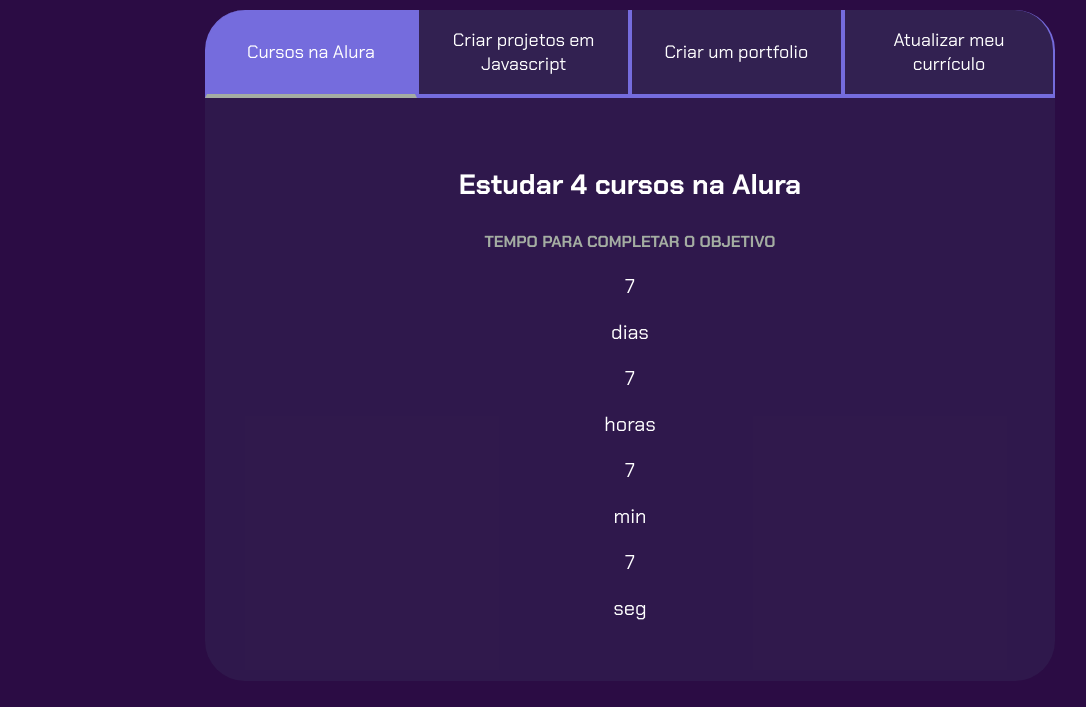
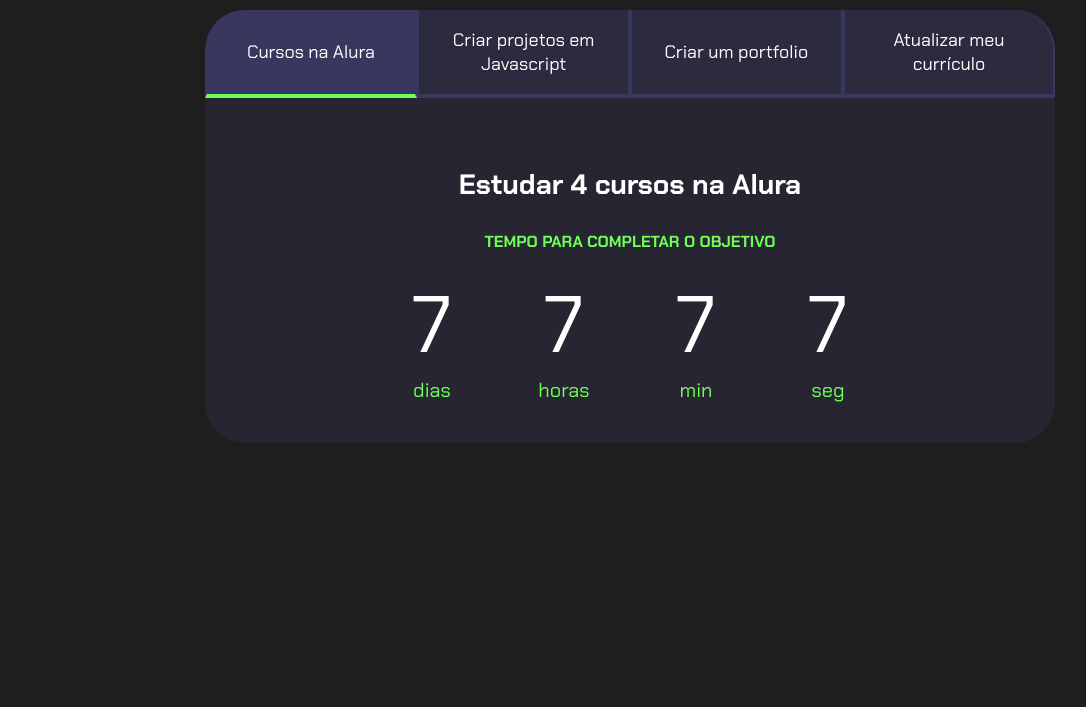
Before and after one commit to dhulhadobrownie/Matematica-2, a plain HTML site: page dhulha/index.html in a window 1280 px wide. Shown: the part 93-800 px from the top of the page, without its empty margins (10-1096 px from the left). Drawn offline with Linux system fonts and the light colour scheme; a script that the page names is missing.

Commit message:
Update style.css

```diff
--- a/dhulha/style.css
+++ b/dhulha/style.css
@@ -1,10 +1,10 @@
 @import url('https://fonts.googleapis.com/css2?family=Chakra+Petch:wght@400;700&display=swap');
 
 :root {
-    --cor-de-fundo: #2b0c44;
-    --verde: #a4ada2;
+    --cor-de-fundo: #1E1E1E;
+    --verde: #6FFF57;
     --branco: #FFFFFF;
-    --botao-ativo: #756cdd;
+    --botao-ativo: #3A375E;
     --botao-inativo: rgba(58, 55, 94, 0.5);
     --texto-fundo: rgba(58, 55, 94, 0.3);
 }
@@ -92,6 +92,98 @@
 }
 
 .contador {
+    display: flex;
+    justify-content: center;
+    flex-wrap: wrap;
+}
+
+.contador-digito {
+    padding: 0 16px;
+    text-align: center;
+    min-width: 100px;
+}
+
+.contador-digito-numero {
+    font-size: 80px;
+    margin: 0;
+
+}
+
+.contador-digito-texto {
+    color: var(--verde);
+    font-size: 20px;
+    margin: 0;
+
+}
+
+@media screen and (min-width: 768px) {
+    .botoes {
+        display: flex;
+    }
+
+    .botao:first-child {
+        border-radius: 40px 0 0 0;
+    }
+
+    .botao:last-child {
+        border-radius: 0 40px 0 0;
+    }
+}
+.botao {
+    font-family: 'Chakra Petch', sans-serif;
+    background-color: var(--botao-inativo);
+    color: var(--branco);
+    display: flex;
+    justify-content: center;
+    padding: 1em;
+    font-size: 18px;
+    align-items: center;
+    width: 100%;
+    border-bottom: 4px solid var(--botao-ativo);
+    border-left: 2px solid var(--botao-ativo);
+    border-right: 2px solid var(--botao-ativo);
+    border-top: none;
+}
+
+.botao:first-child {
+    border-radius: 40px 40px 0 0;
+}
+
+.botoes {
+    display: block;
+}
+
+.botao.ativo {
+    background-color: var(--botao-ativo);
+    border-bottom: 4px solid var(--verde);
+}
+
+.abas-textos {
+    background-color: var(--texto-fundo);
+    padding: 40px;
+    border-radius: 0 0 40px 40px;
+}
+
+.aba-conteudo.ativo {
+    display: block;
+}
+
+.aba-conteudo {
+    display: none;
+}
+
+.aba-conteudo-titulo-principal {
+    font-size: 28px;
+    text-align: center;
+}
+
+.aba-conteudo-titulo-secundario {
+    text-align: center;
+    color: var(--verde);
+    text-transform: uppercase;
+}
+
+.contador {
     font-size: 20px;
     text-align: center;
 }
```
